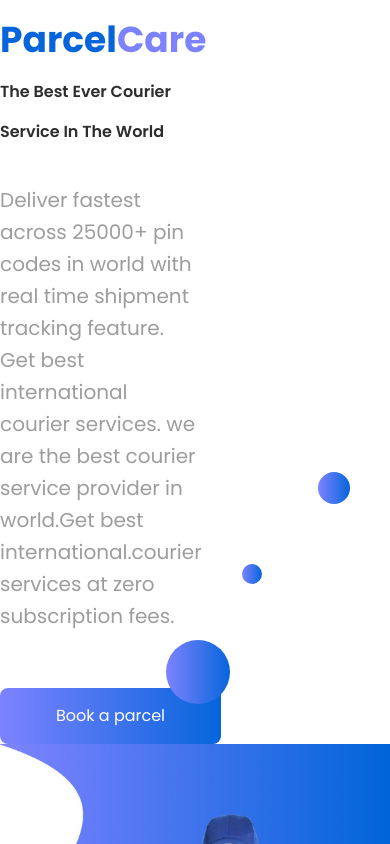
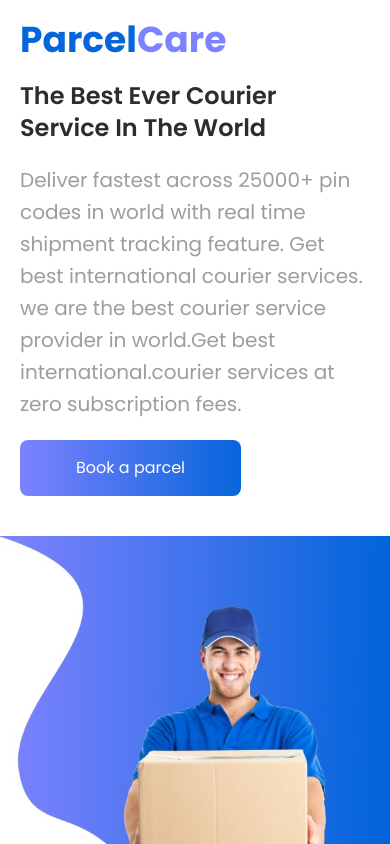
Before and after one commit to hossainarif37/parcel-care-client, a React (Vite) app: page / in a window 390 px wide. Shown: the top 844 px of the page. Built offline with nearby package versions, Linux system fonts and the light colour scheme.

Commit message:
feat: Fix the responsiveness of Banner section

```diff
--- a/src/pages/Home/components/Banner/Banner.tsx
+++ b/src/pages/Home/components/Banner/Banner.tsx
@@ -6,14 +6,14 @@ import Button from "../../../../components/Buttons/Button";
 const Banner = () => {
     return (
         <div
-            className="h-screen flex flex-col md:flex-row justify-between"
+            className="h-screen flex flex-col gap-y-10 md:gap-y-0 md:flex-row justify-between"
         >
             {/* Left Side */}
-            <div className="md:w-1/2 mt-20 md:pl-28 md:pt-40 relative">
-                <h1 className="md:text-6xl font-semibold text-black-50 flex flex-col gap-y-4">
+            <div className="w-full md:w-1/2 mt-20 md:pl-28  px-5 md:px-0 md:pt-40 relative">
+                <h1 className="text-2xl md:text-6xl font-semibold text-black-50 md:flex md:flex-col gap-y-0 md:gap-y-4">
                     <span>The Best Ever Courier</span> <span>Service In The World</span>
                 </h1>
-                <p className="pr-48 text-xl text-accent mt-10 leading-8 mb-14">
+                <p className="md:pr-48 text-xl text-accent mt-5 md:mt-10 leading-8 mb-5 md:mb-14">
                     Deliver fastest across 25000+ pin codes in world with real time shipment tracking feature. Get best international courier services. we are the best courier service provider in world.Get best international.courier services at zero subscription fees.
                 </p>
                 <Button
@@ -21,18 +21,20 @@ const Banner = () => {
                 >
                     <Link to='#'>Book a parcel</Link>
                 </Button>
+
+                {/* Circle Shapes */}
+                <div className="hidden md:block">
                     <CircleShape width="w-8" height="h-8" bottom="bottom-60" right="right-10" />
                     <CircleShape width="w-5" height="h-5" bottom="bottom-40" right="right-32" />
                     <CircleShape width="w-16" height="h-16" bottom="bottom-10" right="right-40" />
+                </div>
 
             </div>
 
             {/* Right Side */}
-            <div>
             <img
                 className="md:w-[900px]"
                 src={banner} alt="" />
-            </div>
 
         </div>
     );
--- a/src/pages/Home/components/Navbar/Navbar.tsx
+++ b/src/pages/Home/components/Navbar/Navbar.tsx
@@ -8,7 +8,7 @@ import { IRootState } from "../../../../types/types";
 const Navbar = () => {
     const { user } = useSelector((state: IRootState) => state.userSlice);
     return (
-        <div className="w-full absolute md:px-28 py-5 flex md:justify-between z-10 bg-transparent">
+        <div className="w-full absolute px-5 md:px-28 py-5 flex md:justify-between z-10 bg-transparent">
             {/* Logo */}
             <div>
                 <Link to='/' className="text-4xl font-bold"><span className="text-primary">Parcel</span><span className="text-secondary">Care</span></Link>
```
Lines whose indentation alone changed are shown as unchanged.
